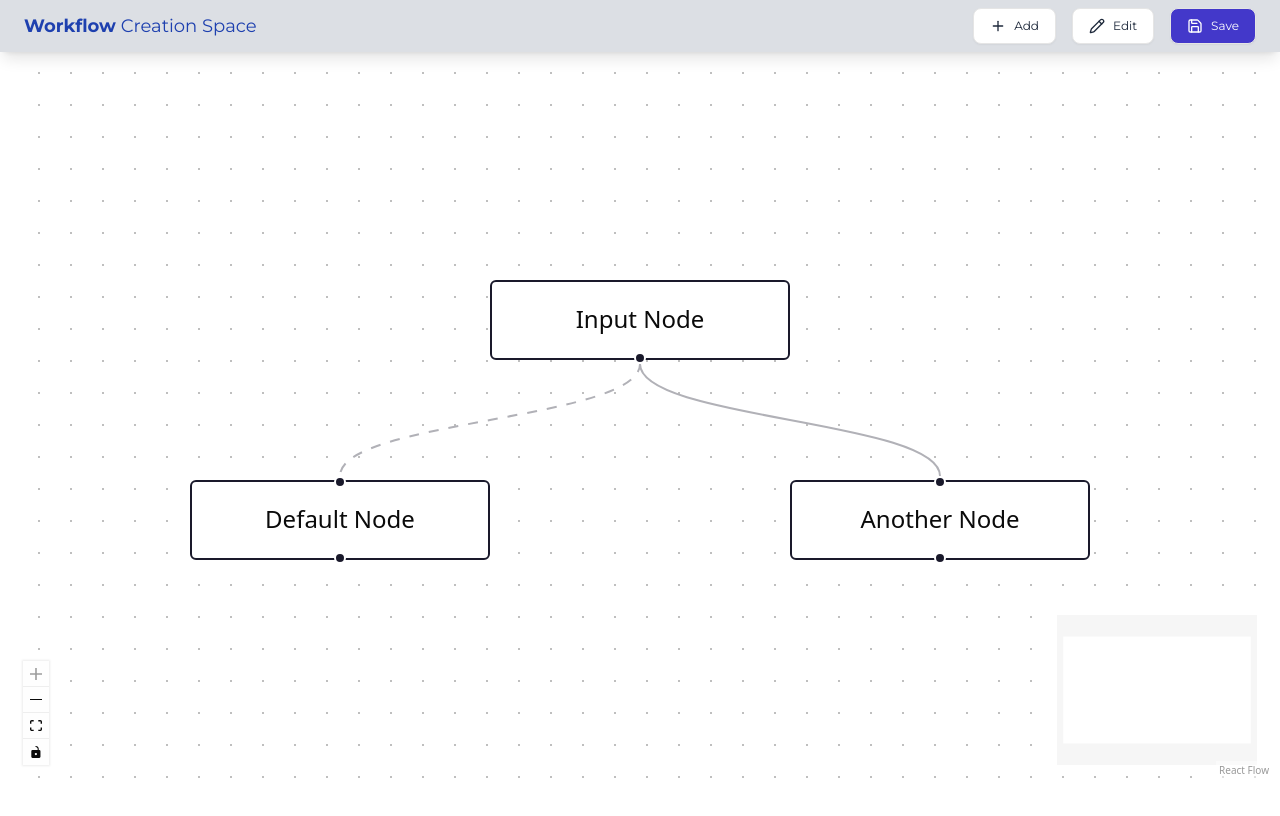
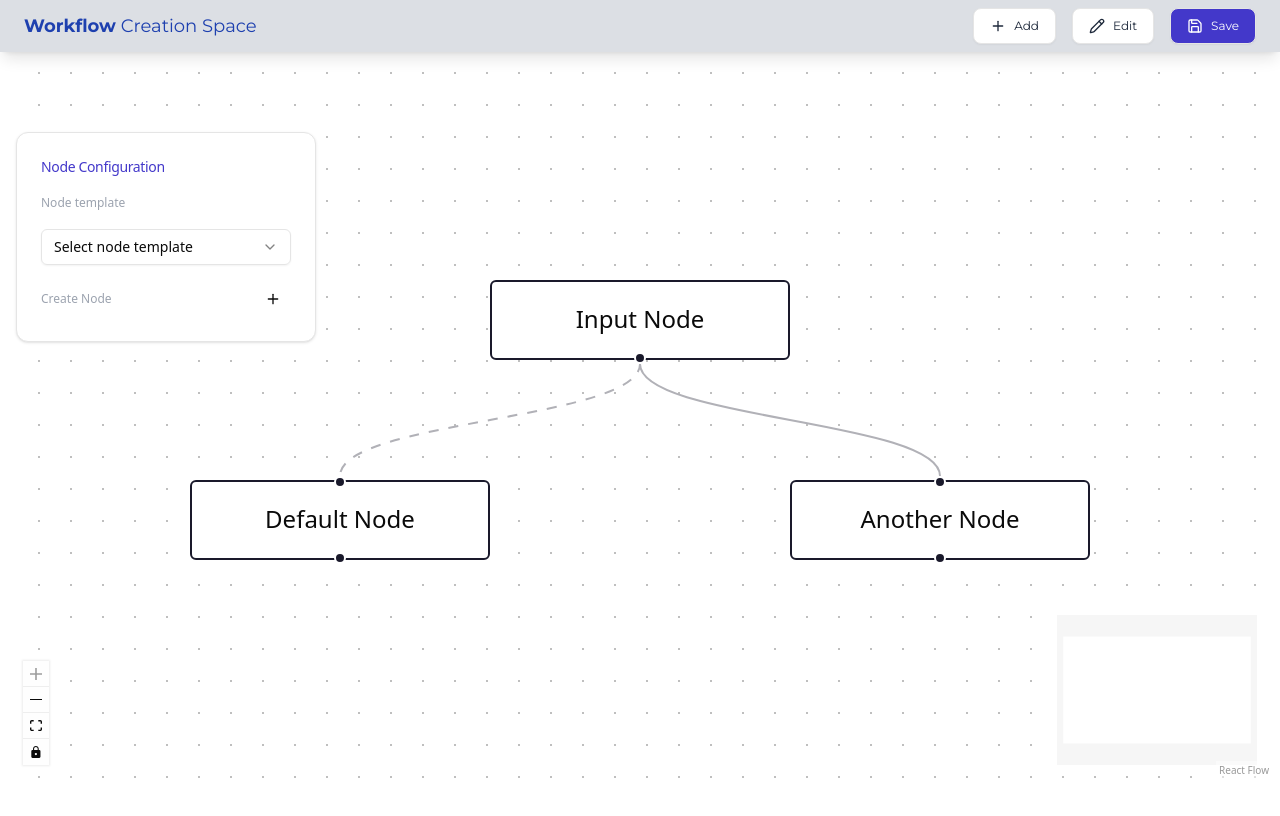
Before and after one commit to arkajitCN/react-assignment, a React (Vite) app: page / in a window 1280 px wide. Shown: the top 816 px of the page. Built offline with nearby package versions, Linux system fonts and the light colour scheme.

Commit message:
feat: add node configuration menu

```diff
--- a/src/app/index.tsx
+++ b/src/app/index.tsx
@@ -6,6 +6,7 @@ import Navbar from "@/components/common/navbar";
 import ResponsiveScreen from "@/components/layout/responsive-screen";
 import FlowCreationForm from "@/features/flow-creation-form";
 import Workflowspace from "@/features/workflow-space";
+import CustomFlowCreationMenu from "@/components/custom/custom-flow-creation-menu";
 
 export default function App() {
   const [isOpen, setIsOpen] = useState<boolean>(false);
@@ -14,6 +15,7 @@ export default function App() {
     <Provider store={store}>
       <Navbar setIsOpen={setIsOpen} />
       <ResponsiveScreen>
+        <CustomFlowCreationMenu />
         <Workflowspace />
       </ResponsiveScreen>
       <FlowCreationForm isOpen={isOpen} setIsOpen={setIsOpen} />
--- /dev/null
+++ b/src/components/custom/custom-flow-creation-menu/index.tsx
@@ -0,0 +1,51 @@
+import { Plus } from "lucide-react";
+
+import { Button } from "@/components/ui/button";
+import { Card, CardContent, CardHeader, CardTitle } from "@/components/ui/card";
+import {
+  Select,
+  SelectContent,
+  SelectGroup,
+  SelectItem,
+  SelectLabel,
+  SelectTrigger,
+  SelectValue,
+} from "@/components/ui/select";
+
+export default function CustomFlowCreationMenu() {
+  return (
+    <div className="absolute top-20 left-4 z-50">
+      <Card className="w-[300px] bg-white">
+        <CardHeader className="pb-3">
+          <CardTitle className="text-sm font-medium text-indigo-700">Node Configuration</CardTitle>
+        </CardHeader>
+        <CardContent className="space-y-4">
+          <span className="text-xs font-normal text-gray-400">Node template</span>
+          <div className="space-y-2">
+            <Select>
+              <SelectTrigger>
+                <SelectValue placeholder="Select node template" />
+              </SelectTrigger>
+              <SelectContent>
+                <SelectGroup>
+                  <SelectLabel>Templates</SelectLabel>
+                  <SelectItem value="template1">Template 1</SelectItem>
+                  <SelectItem value="template2">Template 2</SelectItem>
+                  <SelectItem value="template3">Template 3</SelectItem>
+                  <SelectItem value="template4">Template 4</SelectItem>
+                </SelectGroup>
+              </SelectContent>
+            </Select>
+          </div>
+          <div className="flex items-center justify-between">
+            <span className="text-xs font-normal text-gray-400">Create Node</span>
+            <Button size="icon" variant="ghost" className="cursor-pointer">
+              <Plus className="h-4 w-4" />
+              <span className="sr-only">Add node</span>
+            </Button>
+          </div>
+        </CardContent>
+      </Card>
+    </div>
+  );
+}
--- a/src/components/layout/responsive-screen.tsx
+++ b/src/components/layout/responsive-screen.tsx
@@ -1,5 +1,9 @@
 import { PropsWithChildren } from "react";
 
 export default function ResponsiveScreen({ children }: PropsWithChildren) {
-  return <main className="px-2 py-2 min-h-screen w-full flex flex-col items-center">{children}</main>;
+  return (
+    <main className="relative px-2 py-2 min-h-screen w-full flex flex-col items-center">
+      {children}
+    </main>
+  );
 }
--- /dev/null
+++ b/src/components/ui/card.tsx
@@ -0,0 +1,76 @@
+import * as React from "react"
+
+import { cn } from "@/lib/utils"
+
+const Card = React.forwardRef<
+  HTMLDivElement,
+  React.HTMLAttributes<HTMLDivElement>
+>(({ className, ...props }, ref) => (
+  <div
+    ref={ref}
+    className={cn(
+      "rounded-xl border bg-card text-card-foreground shadow",
+      className
+    )}
+    {...props}
+  />
+))
+Card.displayName = "Card"
+
+const CardHeader = React.forwardRef<
+  HTMLDivElement,
+  React.HTMLAttributes<HTMLDivElement>
+>(({ className, ...props }, ref) => (
+  <div
+    ref={ref}
+    className={cn("flex flex-col space-y-1.5 p-6", className)}
+    {...props}
+  />
+))
+CardHeader.displayName = "CardHeader"
+
+const CardTitle = React.forwardRef<
+  HTMLDivElement,
+  React.HTMLAttributes<HTMLDivElement>
+>(({ className, ...props }, ref) => (
+  <div
+    ref={ref}
+    className={cn("font-semibold leading-none tracking-tight", className)}
+    {...props}
+  />
+))
+CardTitle.displayName = "CardTitle"
+
+const CardDescription = React.forwardRef<
+  HTMLDivElement,
+  React.HTMLAttributes<HTMLDivElement>
+>(({ className, ...props }, ref) => (
+  <div
+    ref={ref}
+    className={cn("text-sm text-muted-foreground", className)}
+    {...props}
+  />
+))
+CardDescription.displayName = "CardDescription"
+
+const CardContent = React.forwardRef<
+  HTMLDivElement,
+  React.HTMLAttributes<HTMLDivElement>
+>(({ className, ...props }, ref) => (
+  <div ref={ref} className={cn("p-6 pt-0", className)} {...props} />
+))
+CardContent.displayName = "CardContent"
+
+const CardFooter = React.forwardRef<
+  HTMLDivElement,
+  React.HTMLAttributes<HTMLDivElement>
+>(({ className, ...props }, ref) => (
+  <div
+    ref={ref}
+    className={cn("flex items-center p-6 pt-0", className)}
+    {...props}
+  />
+))
+CardFooter.displayName = "CardFooter"
+
+export { Card, CardHeader, CardFooter, CardTitle, CardDescription, CardContent }
--- a/src/features/flow-creation-form/index.tsx
+++ b/src/features/flow-creation-form/index.tsx
@@ -2,7 +2,6 @@
 import React, { Dispatch, SetStateAction, useState } from "react";
 import { Controller, useForm } from "react-hook-form";
 import { zodResolver } from "@hookform/resolvers/zod";
-
 import { X } from "lucide-react";
 import { Badge } from "@/components/ui/badge";
 import { Button } from "@/components/ui/button";
@@ -19,8 +18,7 @@ import {
   SelectTrigger,
   SelectValue,
 } from "@/components/ui/select";
-import { useDispatch } from "react-redux";
-import { Node } from "@xyflow/react";
+import useWorkflow from "../workflow-space/hooks/use-workflow";
 
 type FlowCreationFormProps = {
   isOpen: boolean;
@@ -31,7 +29,7 @@ const FlowCreationForm: React.FC<FlowCreationFormProps> = ({ isOpen, setIsOpen }
   const [image, setImage] = useState<string | null>(null);
   const [selectedTags, setSelectedTags] = useState<string[]>([]);
 
-  const dispatch = useDispatch();
+  const { handleAddNode } = useWorkflow();
 
   const {
     reset,
@@ -102,28 +100,14 @@ const FlowCreationForm: React.FC<FlowCreationFormProps> = ({ isOpen, setIsOpen }
   const handleFormSubmitRequest = (data: FlowCreationFormValues) => {
     const id = Date.now().toString();
 
-    // Prepare the initial flow data with a single node (or none)
-    const flowData = {
+    handleAddNode({
       id,
-      name: data.workflowName.trim(),
-      nodes: [], // Start with an empty node list
-      edges: [], // Start with an empty edge list
-    };
+      data: { label: data.workflowName },
+      position: { x: window.innerWidth / 2, y: window.innerHeight / 2 },
+    });
 
-    // Reset the form fields
     handleResetFormFields();
-
-    // Close the modal or form
     setIsOpen(false);
-
-    // Add default node after workflow creation
-    const defaultNode: Node = {
-      id: Date.now().toString(),
-      type: "input",
-      data: { label: "Input Node" }, // Node data
-      position: { x: window.innerWidth / 2, y: window.innerHeight / 2 }, // Center of the screen
-      draggable: true,
-    };
   };
 
   return (
@@ -232,21 +216,6 @@ const FlowCreationForm: React.FC<FlowCreationFormProps> = ({ isOpen, setIsOpen }
                     ]}
                     placeholder="Default Workflow Template"
                   />
-                  {/* <Controller
-                    name="owner"
-                    control={control}
-                    render={({ field }) => (
-                      <Select onValueChange={field.onChange} defaultValue={field.value}>
-                        <SelectTrigger id="owner">
-                          <SelectValue placeholder="Select owner" />
-                        </SelectTrigger>
-                        <SelectContent>
-                          <SelectItem value="owner1">Owner 1</SelectItem>
-                          <SelectItem value="owner2">Owner 2</SelectItem>
-                        </SelectContent>
-                      </Select>
-                    )}
-                  /> */}
                   {errors.owner && (
                     <span className="text-red-500 text-sm">{errors.owner.message}</span>
                   )}
@@ -258,17 +227,6 @@ const FlowCreationForm: React.FC<FlowCreationFormProps> = ({ isOpen, setIsOpen }
                     name={"description"}
                     placeholder="Enter description"
                   />
-                  {/* <Controller
-                    name="description"
-                    control={control}
-                    render={({ field }) => (
-                      <Textarea
-                        id="description"
-                        placeholder="Enter description"
-                        {...field}
-                      />
-                    )}
-                  /> */}
                   {errors.description && (
                     <span className="text-red-500 text-sm">{errors.description.message}</span>
                   )}
--- a/src/features/workflow-space/hooks/use-workflow.ts
+++ b/src/features/workflow-space/hooks/use-workflow.ts
@@ -1,3 +1,4 @@
+/* eslint-disable @typescript-eslint/no-explicit-any */
 import { useDispatch } from "react-redux";
 import { Connection, Edge, Node } from "@xyflow/react";
 import {
--- a/src/features/workflow-space/index.tsx
+++ b/src/features/workflow-space/index.tsx
@@ -1,14 +1,18 @@
+import { useState } from "react";
 import { RootState } from "@/store";
 import { ReactFlowProvider, Background, Controls, MiniMap, ReactFlow } from "@xyflow/react";
 import { useSelector } from "react-redux";
 import useWorkflow from "./hooks/use-workflow";
+import CustomNode from "./custom-node";
 
 import "@xyflow/react/dist/style.css";
 
 export default function Workflowspace() {
+  const [isEditing] = useState<boolean>(false);
   const nodes = useSelector((state: RootState) => state.flow.nodes);
   const edges = useSelector((state: RootState) => state.flow.edges);
   const { onConnect, onEdgesChange, onNodesChange } = useWorkflow();
+  const nodeTypes = { textUpdater: CustomNode };
 
   return (
     <div className="h-[90vh] w-full flex flex-col">
@@ -19,6 +23,10 @@ export default function Workflowspace() {
           onNodesChange={onNodesChange}
           onEdgesChange={onEdgesChange}
           onConnect={onConnect}
+          nodeTypes={nodeTypes}
+          nodesDraggable={isEditing}
+          nodesConnectable={isEditing}
+          elementsSelectable={isEditing}
           fitView
         >
           <Background color="#aaa" gap={16} />
```
Also changed, not shown: src/features/workflow-space/custom-node/index.tsx (+11 -2 lines).
